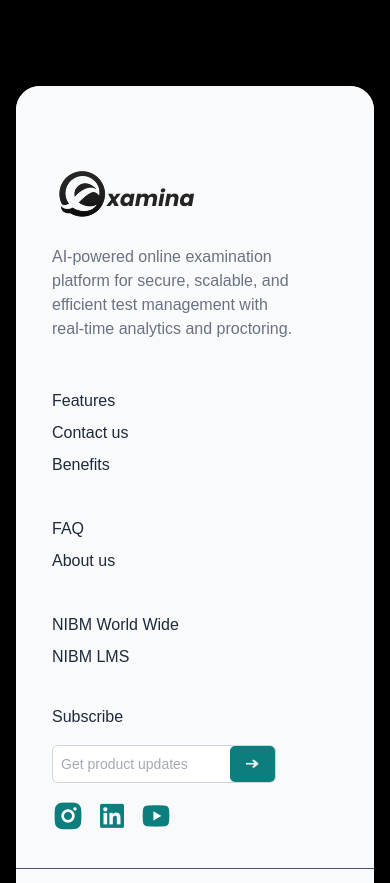
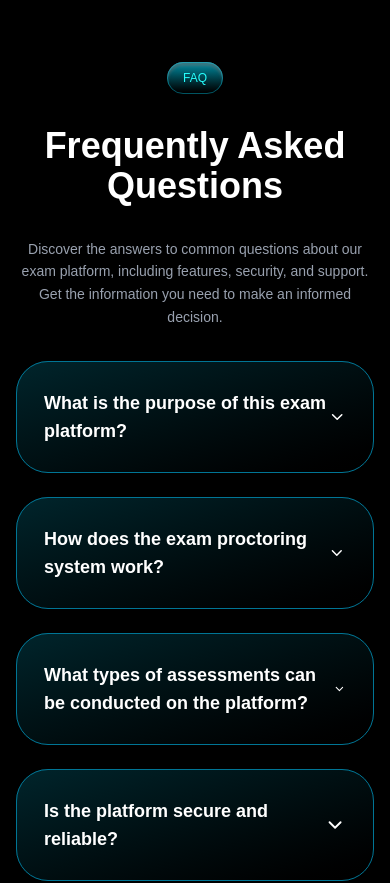
Before and after one commit to AgilWave/Examina-Frontend, a Next.js app: page / in a window 390 px wide. Shown: the part 5946-6829 px from the top of the page. Built offline with nearby package versions, Linux system fonts and the light colour scheme.

Commit message:
feat(faq):added FAQ Compoentn + Sections

```diff
--- a/app/page.tsx
+++ b/app/page.tsx
@@ -6,6 +6,7 @@
 import NavBar from "@/components/landing-page/navbar/page";
 import Process from "@/components/landing-page/process/page";
 import Benefits from "@/components/landing-page/benefits/page";
+import FAQSection from "@/components/landing-page/faq/page";
 
 export default function LandingPage() {
   return (
@@ -30,6 +31,11 @@
         <Benefits />
       </section>
 
+      {/* faq section */}
+      <section id="faq" className="flex-1 w-full px-4 sm:px-6 md:px-8 lg:px-16 xl:px-32 md:mt-10">
+        <FAQSection />
+      </section>
+
       <footer className="w-full px-4 sm:px-6 md:px-8 lg:px-16 xl:px-32 mt-6 md:mt-10 md:max-w-11/12 mx-auto">
         <Footer />
       </footer>
--- /dev/null
+++ b/components/landing-page/faq/faq-modal/page.tsx
@@ -0,0 +1,93 @@
+import React, { useState } from "react";
+import { motion, AnimatePresence } from "framer-motion";
+import { ChevronDown, ChevronUp } from "lucide-react";
+
+interface FAQCardProps {
+  question: string;
+  answer: string;
+}
+
+const FAQCard = ({ question, answer }: FAQCardProps) => {
+  const [isExpanded, setIsExpanded] = useState(false);
+
+  return (
+    <motion.div
+      initial={{ height: "auto" }}
+      animate={{
+        height: isExpanded ? "auto" : "auto",
+        transition: {
+          duration: 0.3,
+          ease: "easeInOut"
+        }
+      }}
+      className={`
+        relative
+        bg-gradient-to-br from-cyan-500/20 to-black/15
+        rounded-4xl
+        outline
+        outline-1
+        outline-offset-[-1px]
+        outline-cyan-700
+        overflow-hidden
+      `}
+    >
+      <div className="w-full left-[28px] top-[20px] flex flex-col justify- items-start gap-5 p-7">
+        <div
+          className="
+            text-white
+            text-lg
+            font-bold
+            cursor-pointer
+            flex
+            items-center
+            justify-between
+            w-full
+          "
+          onClick={() => setIsExpanded(!isExpanded)}
+        >
+          {question}
+          {isExpanded ? (
+            <ChevronUp className="text-white" />
+          ) : (
+            <ChevronDown className="text-white" />
+          )}
+        </div>
+
+        <AnimatePresence>
+          {isExpanded && (
+            <motion.div
+              initial={{
+                opacity: 0,
+                height: 0
+              }}
+              animate={{
+                opacity: 1,
+                height: "auto"
+              }}
+              exit={{
+                opacity: 0,
+                height: 0
+              }}
+              transition={{
+                duration: 0.3,
+                ease: "easeInOut"
+              }}
+              className="
+                justify-start
+                text-[#ffffffef]
+                text-opacity-80
+                text-sm
+                font-normal
+                overflow-hidden
+              "
+            >
+              {answer}
+            </motion.div>
+          )}
+        </AnimatePresence>
+      </div>
+    </motion.div>
+  );
+};
+
+export default FAQCard;
--- /dev/null
+++ b/components/landing-page/faq/page.tsx
@@ -0,0 +1,44 @@
+import React from "react";
+import Tag from "../_components/tag";
+import FAQCard from "./faq-modal/page";
+
+function page() {
+  return (
+    <div className="flex flex-col items-center justify-center gap-8 md:gap-11">
+      <Tag label="FAQ" />
+
+      <h1 className="text-4xl md:text-5xl font-semibold text-white text-center">
+        Frequently Asked Questions
+      </h1>
+
+      <p className="text-gray-400 text-sm md:text-lg font-normal text-center max-w-4xl mx-auto leading-relaxed">
+        Discover the answers to common questions about our exam platform,
+        including features, security, and support. Get the information you need
+        to make an informed decision.
+      </p>
+
+      <div className="w-full max-w-6xl flex flex-col justify-start items-stretch gap-6 md:gap-12">
+        <div className="flex flex-col justify-start items-stretch gap-6 md:gap-12">
+          <FAQCard
+            question="What is the purpose of this exam platform?"
+            answer="The exam platform is designed to facilitate secure and efficient online examinations for educational institutions, ensuring a seamless experience for both instructors and students."
+          />
+          <FAQCard
+            question="How does the exam proctoring system work?"
+            answer="The exam proctoring system uses advanced AI technology to monitor students during exams, ensuring integrity and preventing cheating through real-time analysis of behavior and environment."
+          />
+            <FAQCard
+                question="What types of assessments can be conducted on the platform?"
+                answer="The platform supports various types of assessments, including multiple-choice questions, essay-type questions, and practical exams, catering to diverse educational needs."
+            />
+            <FAQCard
+                question="Is the platform secure and reliable?"
+                answer="Yes, the platform employs robust security measures, including encryption, secure login, and data protection protocols to ensure the safety and privacy of user information."
+            />
+        </div>
+      </div>
+    </div>
+  );
+}
+
+export default page;
--- a/package.json
+++ b/package.json
@@ -12,6 +12,7 @@
     "examina-frontend": "file:",
     "framer-motion": "^12.5.0",
     "gsap": "^3.12.7",
+    "lucide-react": "^0.484.0",
     "next": "^15.2.2",
     "react": "^19.0.0",
     "react-dom": "^19.0.0",
```
Also changed, not shown: 1 other file (tests, documents, lock files or other folders).
